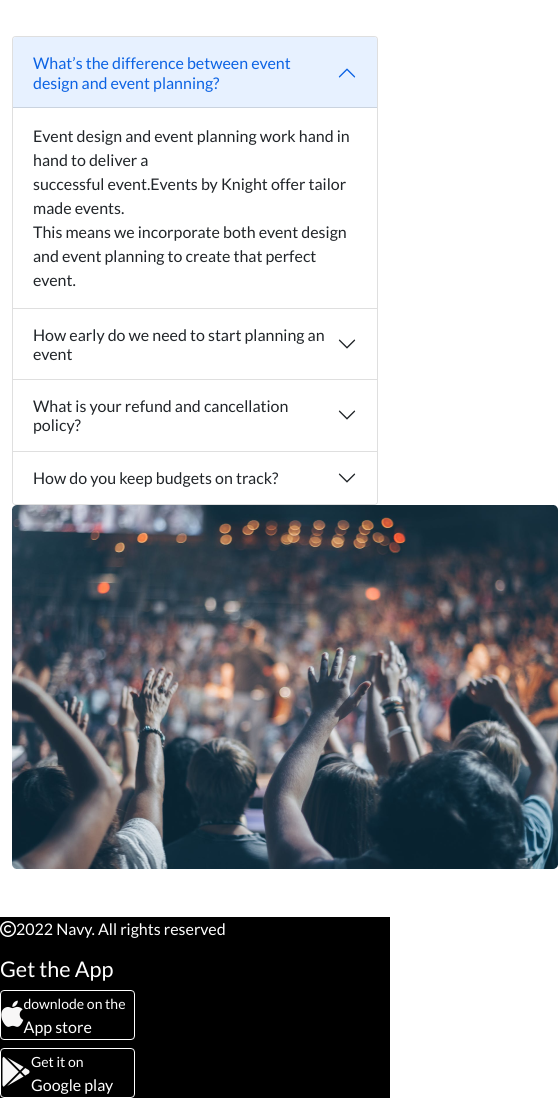
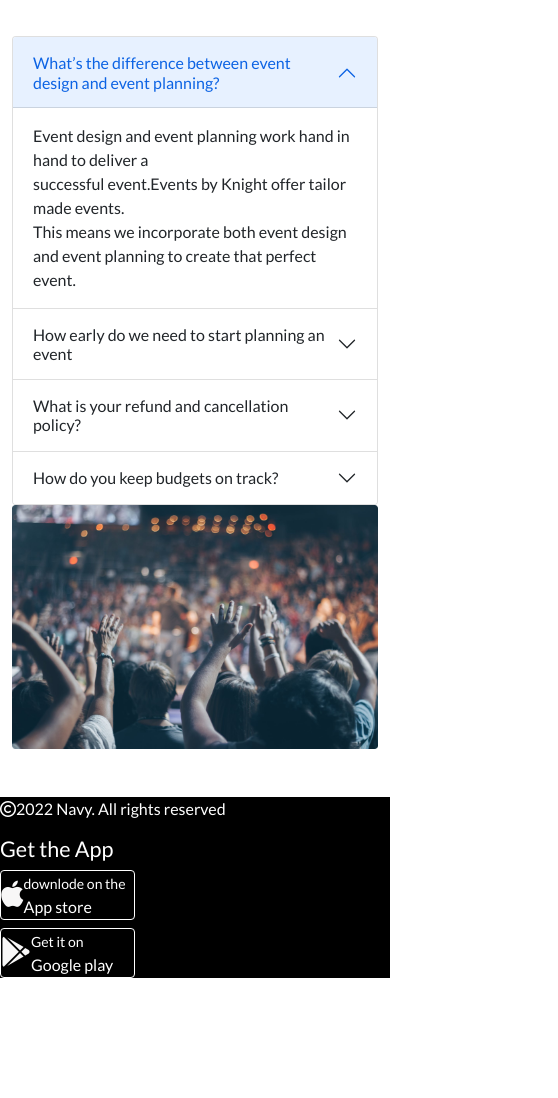
Before and after one commit to Md-Istiaq/convention-center, a plain HTML site: page index.html in a window 390 px wide. Shown: the part 3490-4588 px from the top of the page, 558 px wide, since content can reach past the window. After the commit the page ends 4468 px from the top, so only its background shows below. Drawn offline with nearby package versions, Linux system fonts and the light colour scheme; a web font is replaced by a local one.

Commit message:
responsive layout done

```diff
--- a/index.html
+++ b/index.html
@@ -147,7 +147,7 @@
         </section>
         <!--Booking-->
         <h1 class="heading text-center mb-5 mt-5">Book Your Event Now</h1>
-        <Section class="container">
+        <Section class="container-fluid">
             <form class="row g-3">
                 <div class="col-md-6">
                   <label for="inputEmail4" class="form-label">Email</label>
@@ -191,7 +191,7 @@
               </form>
         </Section>
         <!--Frequently Asked Questions-->
-        <section class="mt-5 mb-5 container">
+        <section class="mt-5 mb-5 container-fluid">
             <h1 class="heading mt-5 mb-5 text-center">Frequently Asked Questions</h1>
             <div class="d-xl-flex justify-content-around">
                 <div>
@@ -247,7 +247,7 @@
                       </div>
                 </div>
                 <div>
-                    <img src="images/people.png" alt="">
+                    <img class="img-fluid" src="images/people.png" alt="">
                 </div>
             </div>
         </section>
@@ -296,7 +296,7 @@
 
     </footer>
     <!--Footer section end-->
-
+    <!--Bootstrap Script-->
     <script src="https://cdn.jsdelivr.net/npm/bootstrap@5.1.3/dist/js/bootstrap.bundle.min.js" integrity="sha384-ka7Sk0Gln4gmtz2MlQnikT1wXgYsOg+OMhuP+IlRH9sENBO0LRn5q+8nbTov4+1p" crossorigin="anonymous"></script>
     <script src="https://cdn.jsdelivr.net/npm/@popperjs/core@2.10.2/dist/umd/popper.min.js" integrity="sha384-7+zCNj/IqJ95wo16oMtfsKbZ9ccEh31eOz1HGyDuCQ6wgnyJNSYdrPa03rtR1zdB" crossorigin="anonymous"></script>
     <script src="https://cdn.jsdelivr.net/npm/bootstrap@5.1.3/dist/js/bootstrap.min.js" integrity="sha384-QJHtvGhmr9XOIpI6YVutG+2QOK9T+ZnN4kzFN1RtK3zEFEIsxhlmWl5/YESvpZ13" crossorigin="anonymous"></script>
```
